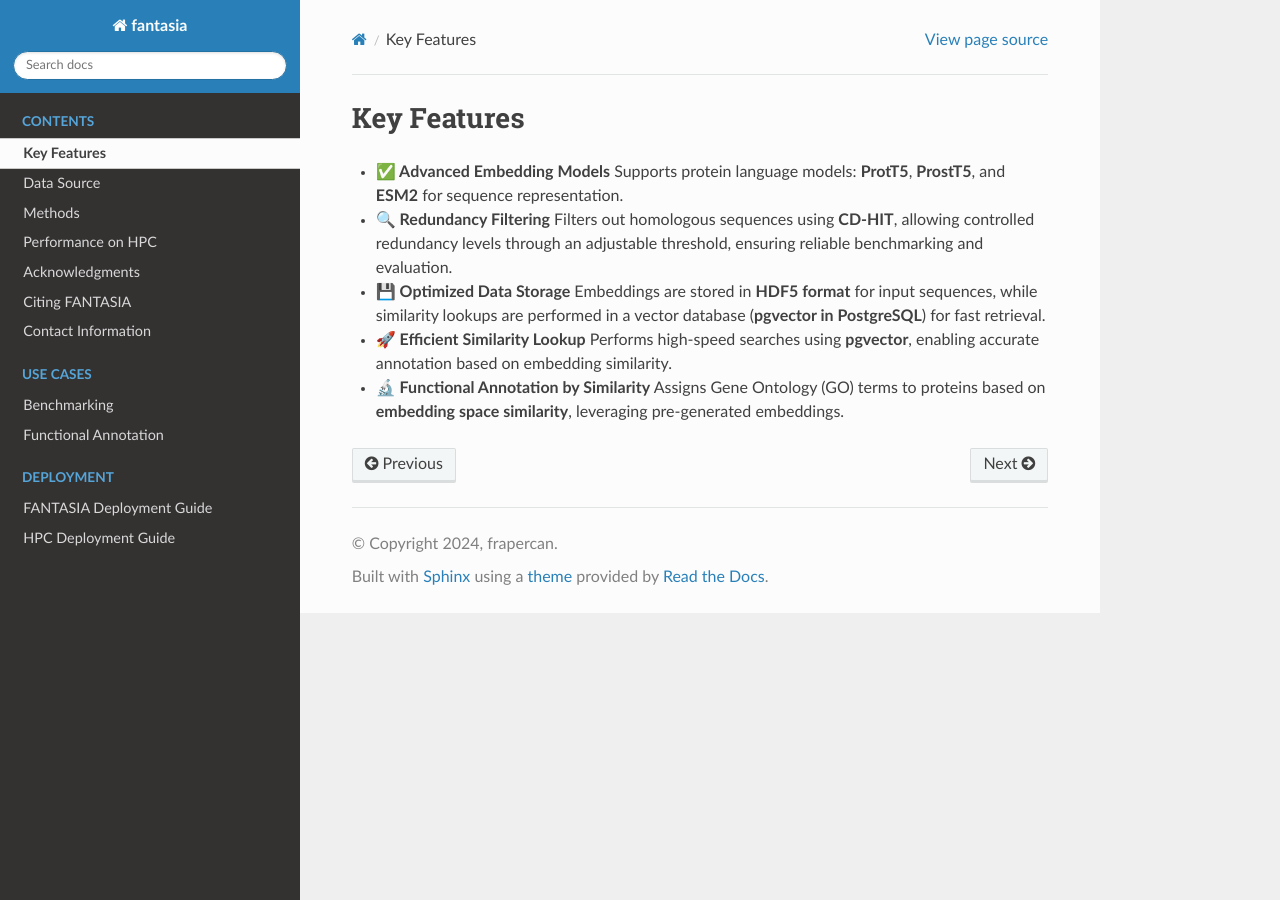
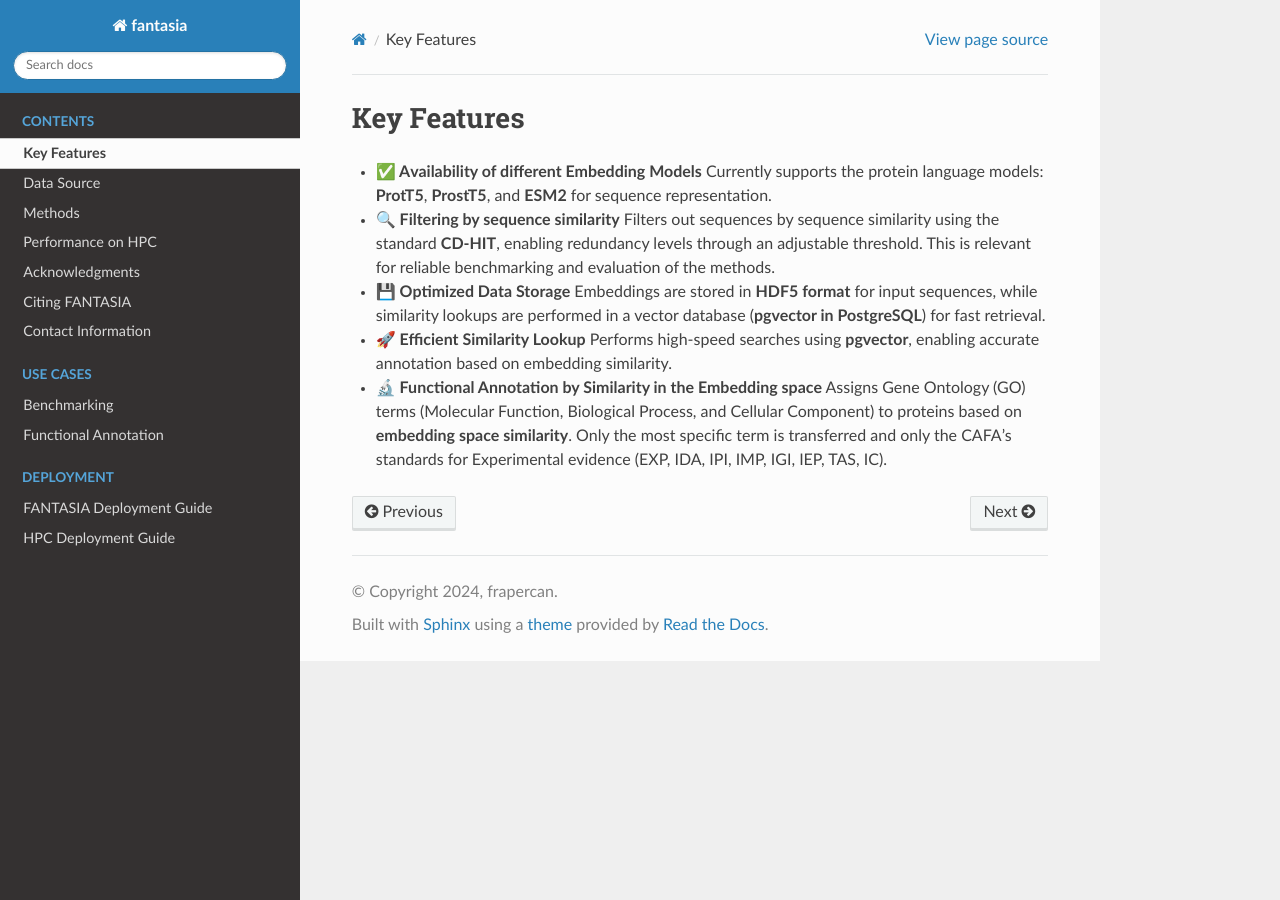
Before and after one commit to CBBIO/FANTASIA, a Sphinx documentation site: the page built from docs/source/key_features.rst, in a window 1280 px wide. Built offline with Sphinx 7.4.7 and the Read the Docs theme 3.1.0, drawn with Linux system fonts in a browser that asks for light colours.

Commit message:
Update key_features.rst
A more detailed description of key features.

```diff
--- a/docs/source/key_features.rst
+++ b/docs/source/key_features.rst
@@ -1,11 +1,11 @@
 Key Features
 ------------
 
-- **✅ Advanced Embedding Models**
-  Supports protein language models: **ProtT5**, **ProstT5**, and **ESM2** for sequence representation.
+- **✅ Availability of different Embedding Models**
+  Currently supports the protein language models: **ProtT5**, **ProstT5**, and **ESM2** for sequence representation.
 
-- **🔍 Redundancy Filtering**
-  Filters out homologous sequences using **CD-HIT**, allowing controlled redundancy levels through an adjustable threshold, ensuring reliable benchmarking and evaluation.
+- **🔍 Filtering by sequence similarity**
+  Filters out sequences by sequence similarity using the standard **CD-HIT**, enabling redundancy levels through an adjustable threshold. This is relevant for reliable benchmarking and evaluation of the methods.
 
 - **💾 Optimized Data Storage**
   Embeddings are stored in **HDF5 format** for input sequences, while similarity lookups are performed in a vector database (**pgvector in PostgreSQL**) for fast retrieval.
@@ -13,5 +13,5 @@ Key Features
 - **🚀 Efficient Similarity Lookup**
   Performs high-speed searches using **pgvector**, enabling accurate annotation based on embedding similarity.
 
-- **🔬 Functional Annotation by Similarity**
-  Assigns Gene Ontology (GO) terms to proteins based on **embedding space similarity**, leveraging pre-generated embeddings.
+- **🔬 Functional Annotation by Similarity in the Embedding space**
+  Assigns Gene Ontology (GO) terms (Molecular Function, Biological Process, and Cellular Component) to proteins based on **embedding space similarity**. Only the most specific term is transferred and only the CAFA's standards for Experimental evidence (EXP, IDA, IPI, IMP, IGI, IEP, TAS, IC).
```
